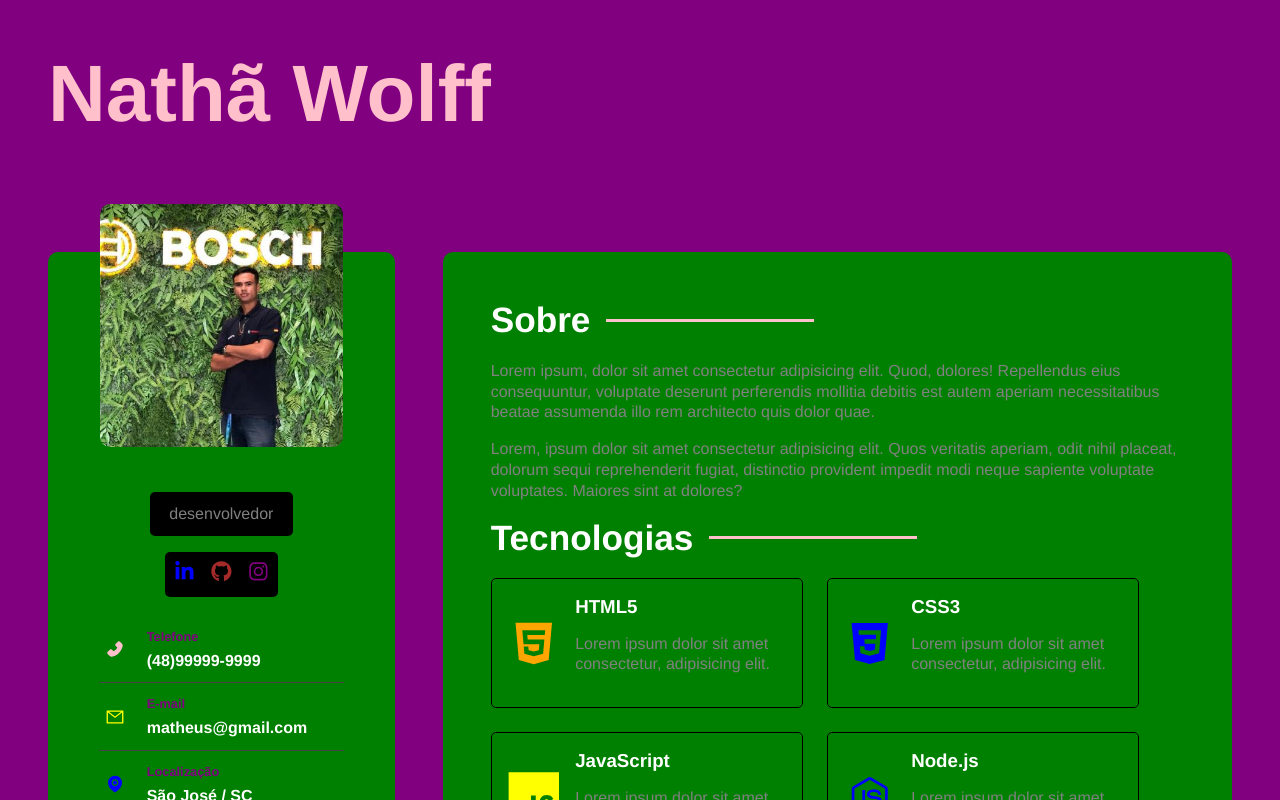
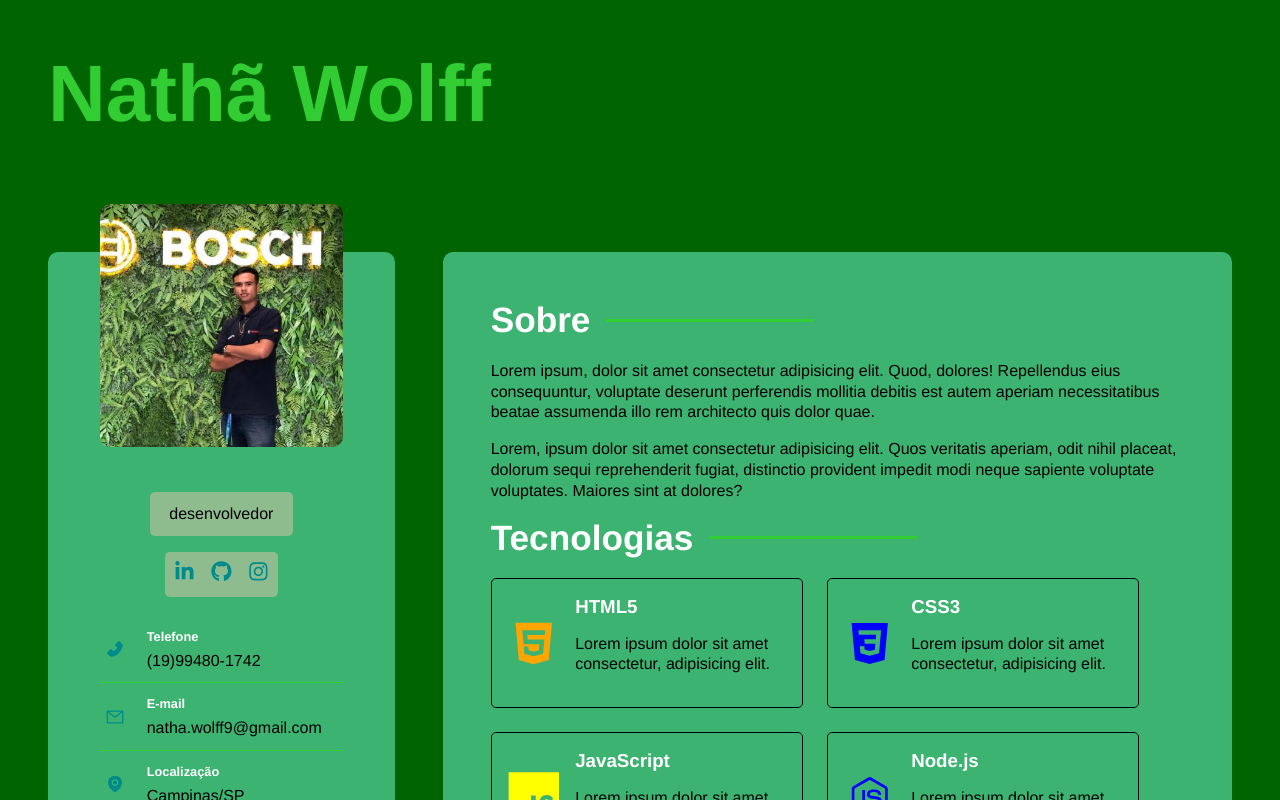
Before and after one commit to NWolff9/Portfolio, a React (Vite) app in the folder react_sass/: page / in a window 1280 px wide. Shown: the top 800 px of the page. Built offline with nearby package versions, Linux system fonts and the light colour scheme.

Commit message:
colors fix

```diff
--- a/react_sass/src/components/Information.jsx
+++ b/react_sass/src/components/Information.jsx
@@ -9,21 +9,21 @@ const Information = () => {
         <AiFillPhone id="phone-icon" />
         <div>
           <h3>Telefone</h3>
-          <p>(48)99999-9999</p>
+          <p>(19)99480-1742</p>
         </div>
       </div>
       <div className="info-card">
         <AiOutlineMail id="email-icon" />
         <div>
           <h3>E-mail</h3>
-          <p>matheus@gmail.com</p>
+          <p>natha.wolff9@gmail.com</p>
         </div>
       </div>
       <div className="info-card">
         <AiFillEnvironment id="pin-icon" />
         <div>
           <h3>Localização</h3>
-          <p>São José / SC</p>
+          <p>Campinas/SP</p>
         </div>
       </div>
     </section>
--- a/react_sass/src/components/MainContent.jsx
+++ b/react_sass/src/components/MainContent.jsx
@@ -1,6 +1,6 @@
-import TechnologiesContainer from "./TechnologiesContainer";
+import Technologiescontainer from "./Technologiescontainer"
 import AboutContainer from "./AboutContainer";
-import ProjectsContainer from "./ProjectsContainer";
+import Projectscontainer from "./Projectscontainer";
 
 import "../styles/components/maincontent.sass";
 
@@ -8,8 +8,8 @@ const MainContent = () => {
   return (
     <main id="main-content">
       <AboutContainer />
-      <TechnologiesContainer />
-      <ProjectsContainer />
+      <Technologiescontainer />
+      <Projectscontainer />
     </main>
   );
 };
--- a/react_sass/src/components/SideBar.jsx
+++ b/react_sass/src/components/SideBar.jsx
@@ -11,7 +11,7 @@ const SideBar = () => {
       <p className="title">desenvolvedor</p>
       <SocialNetworks/>
       <Information/>
-      <a href="" className="btn">Dowload Curriculo</a>
+      <a href="" className="btn">Projetos</a>
 
 
 
--- a/react_sass/src/styles/components/information.sass
+++ b/react_sass/src/styles/components/information.sass
@@ -17,17 +17,19 @@
         gap: 1rem
         padding-bottom: .8rem
         margin-bottom: .8rem
-        border-bottom: 1px solid #444
+        border-bottom: 1px solid LimeGreen
         width: 100%
 
+
         h3
-            color: variables.$body-bg-color
+
+            color: variables.$text-color
             font-size: .8rem
             margin-bottom: .5rem
 
         p
-            color: variables.$text-color
-            font-weight: bold
+            color: black
+            font-weight: normal
 
         svg
             background-color: variables.$bg-color
@@ -37,10 +39,10 @@
             border-radius: variables.$card-border-radius
 
         #phone-icon
-            color: pink
+            color: DarkCyan
 
         #pin-icon
-            color: blue
+            color: DarkCyan
 
         #email-icon
-            color: yellow
+            color: DarkCyan
--- a/react_sass/src/styles/components/socialnetworks.sass
+++ b/react_sass/src/styles/components/socialnetworks.sass
@@ -17,15 +17,17 @@
 
 
     #linkedin
-        color: blue
+        color: DarkCyan
 
     #github
-        color: brown
+        color: DarkCyan
 
     #instagram
-        color: purple
+        color: DarkCyan
 
     :hover
         background: variables.$gradient
+        border-radius: 5px
+        @include mixins.center
         > svg
             color: variables.$text-color
--- a/react_sass/src/styles/variables.sass
+++ b/react_sass/src/styles/variables.sass
@@ -1,9 +1,9 @@
 $font-stack : "Helvetica"
 $text-color: white
-$text-color-secundary: gray
-$body-bg-color: purple
-$bg-color: green
-$bg-color-secundary: black
+$text-color-secundary: black
+$body-bg-color:   DarkGreen
+$bg-color: MediumSeaGreen
+$bg-color-secundary: DarkSeaGreen
 $container-border-radius: 10px
 $card-border-radius: 5px
-$gradient: pink
+$gradient: LimeGreen
```
